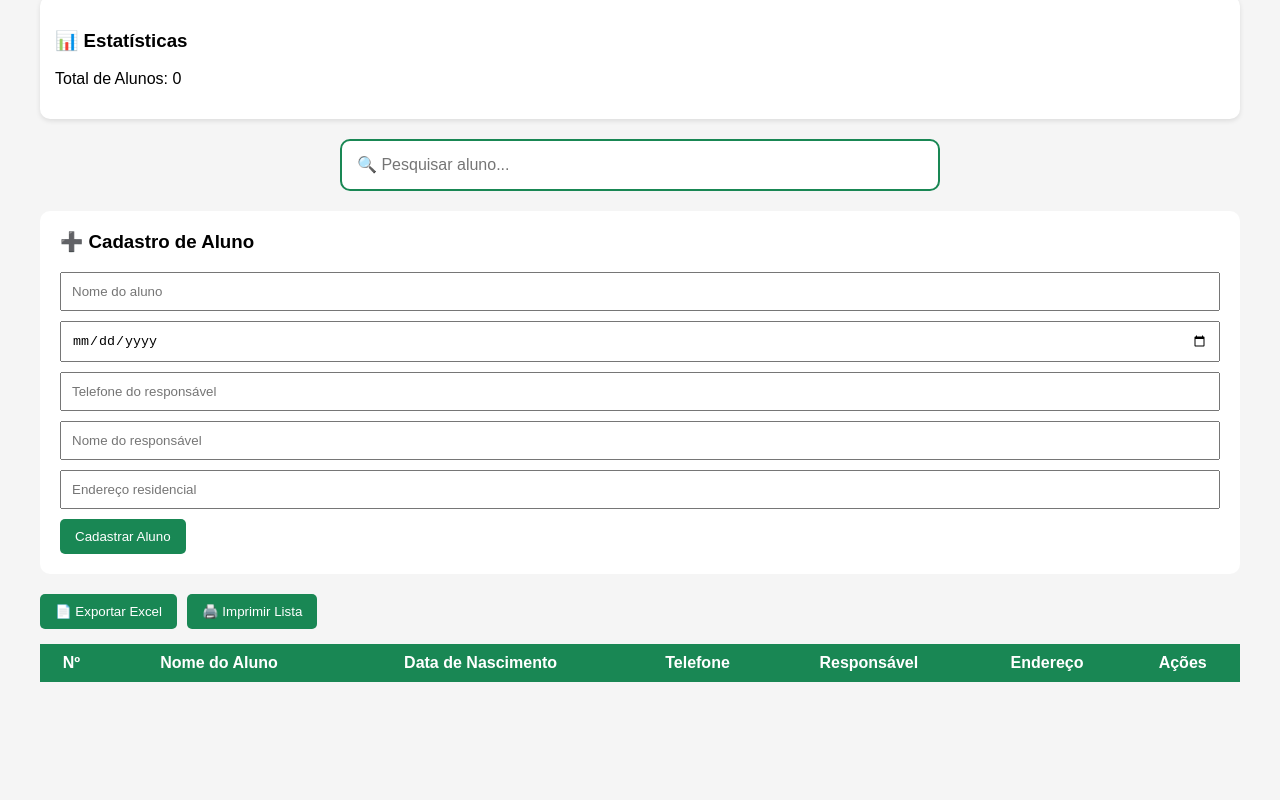
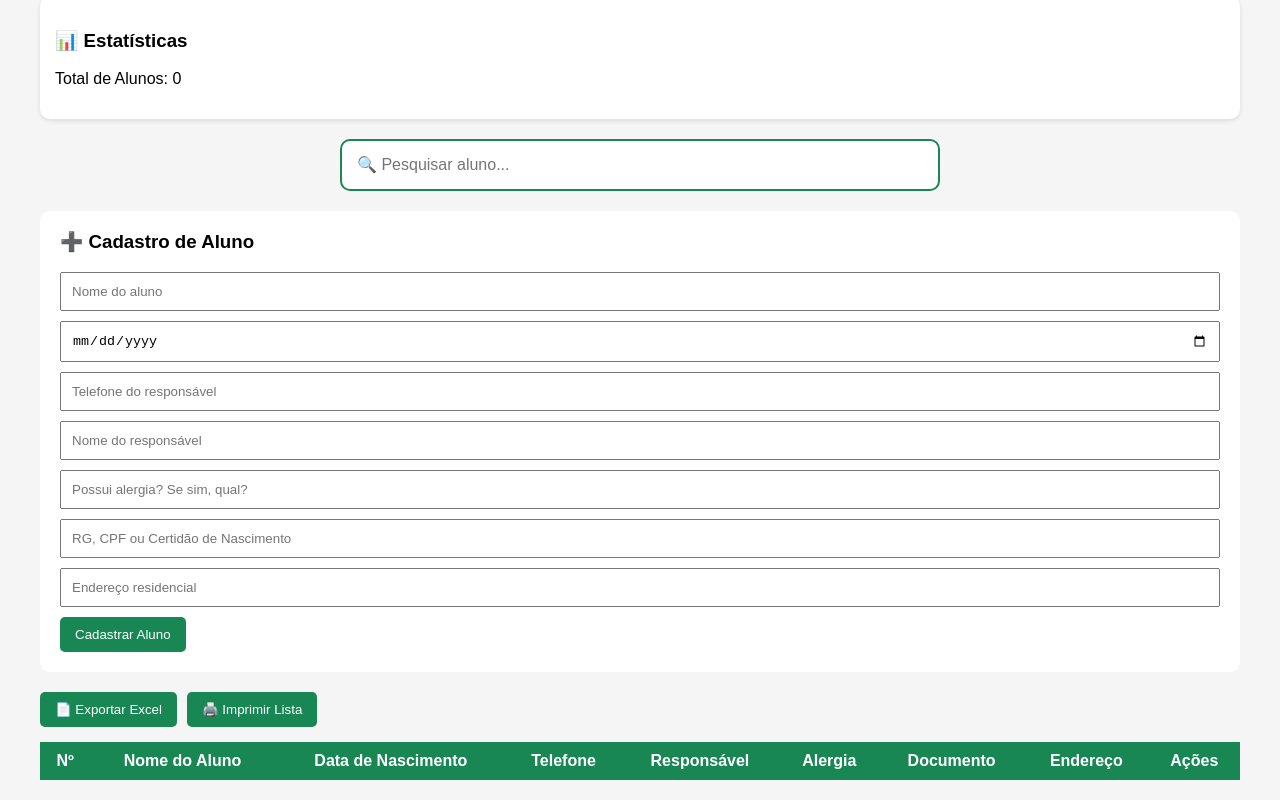
Before and after one commit to enzolimamedrado-max/projeto-gol-de-ouro, a plain HTML site: page index.html in a window 1280 px wide. Shown: the part 332-1132 px from the top of the page. Before the commit the page ends 1034 px from the top, so only its background shows below. Drawn offline with Linux system fonts and the light colour scheme.

Commit message:
Add files via upload

```diff
--- a/index.html
+++ b/index.html
@@ -169,6 +169,10 @@ onkeyup="pesquisarAluno()">
 
 <input type="text" id="responsavel" placeholder="Nome do responsável">
 
+<input type="text" id="alergia" placeholder="Possui alergia? Se sim, qual?">
+
+<input type="text" id="documento" placeholder="RG, CPF ou Certidão de Nascimento">
+
 <input type="text" id="endereco" placeholder="Endereço residencial">
 
 <button onclick="adicionarAluno()">
@@ -197,6 +201,8 @@ Cadastrar Aluno
 <th>Data de Nascimento</th>
 <th>Telefone</th>
 <th>Responsável</th>
+<th>Alergia</th>
+<th>Documento</th>
 <th>Endereço</th>
 <th>Ações</th>
 </tr>
@@ -235,6 +241,8 @@ linha.innerHTML = `
 <td contenteditable="true">${aluno.nascimento}</td>
 <td contenteditable="true">${aluno.telefone}</td>
 <td contenteditable="true">${aluno.responsavel}</td>
+<td contenteditable="true"></td>{aluno.alergia }</td>
+<td contenteditable="true"></td>{aluno.documento }</td>
 <td contenteditable="true">${aluno.endereco}</td>
 <td>
 <button onclick="excluirAluno(${index})">🗑️</button>
```
